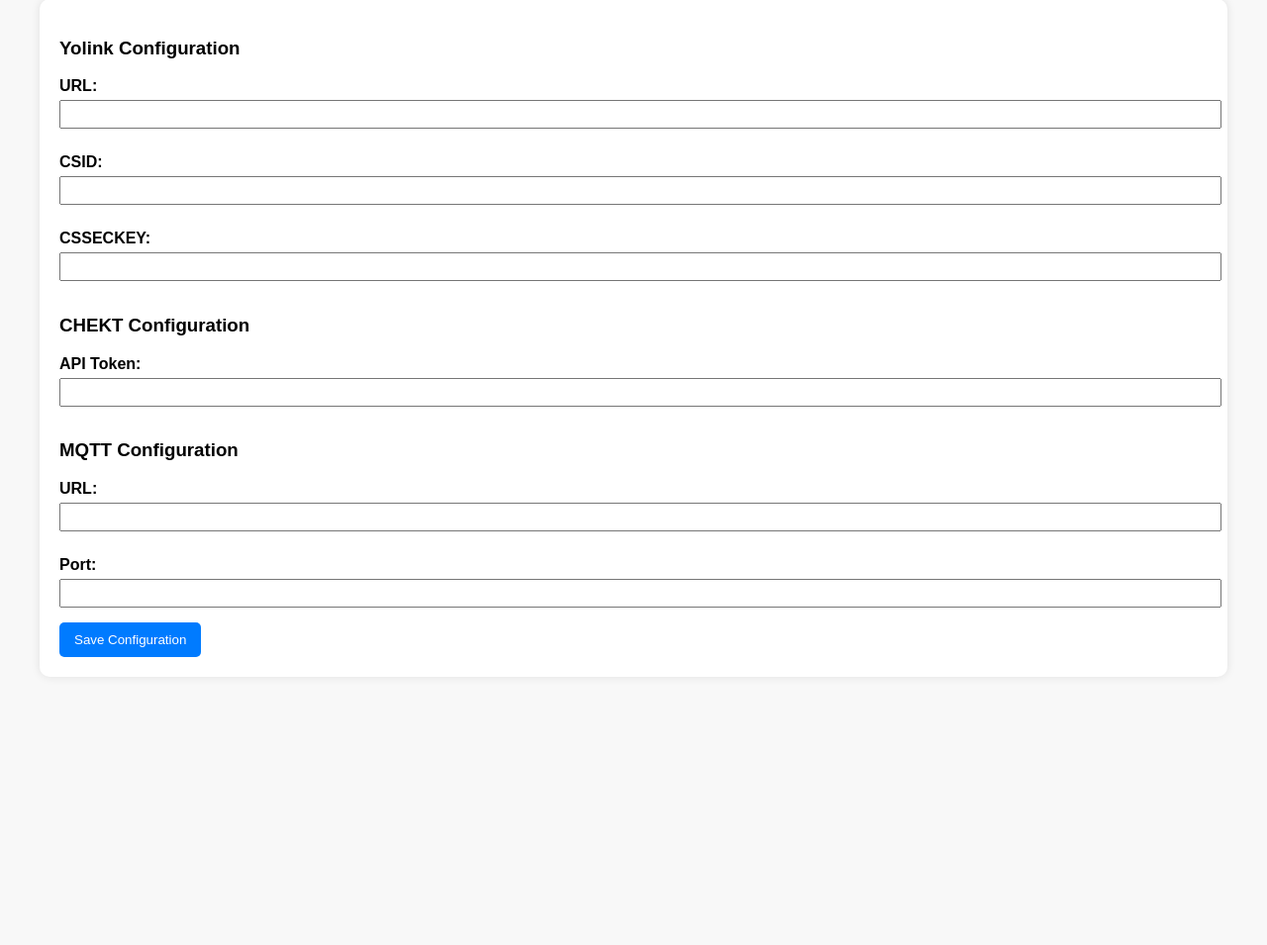
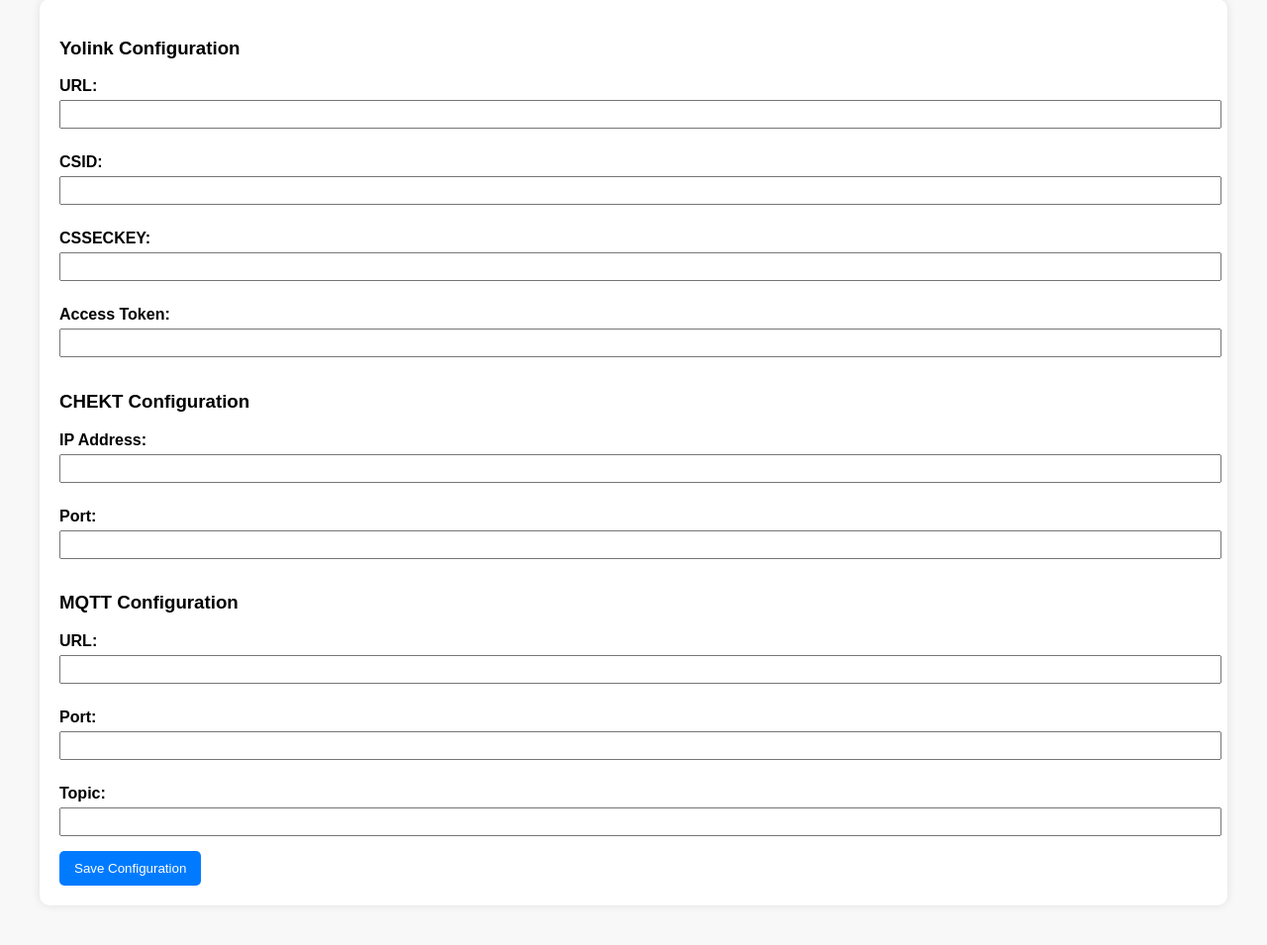
Before and after one commit to lazerusrm/yolink-chekt, a Flask app: page /config in a window 1280 px wide. Shown: the part 121-1076 px from the top of the page at 99% size. Before the commit the page ends 785 px from the top, so only its background shows below. Run offline with Flask 2, Linux system fonts and the light colour scheme.

Commit message:
lots of changes.

```diff
--- a/app.py
+++ b/app.py
@@ -50,6 +50,7 @@ class YoLinkDevice:
         headers = {
             'Content-Type': 'application/json',
             'YS-CSID': self.csid,
+            'Authorization': f"Bearer {config_data['yolink']['token']}",
             'ys-sec': hashlib.md5((json.dumps(self.device_data) + self.csseckey).encode('utf-8')).hexdigest(),
         }
         try:
@@ -155,14 +156,10 @@ def on_message(client, userdata, msg):
         print(f"Error processing message: {str(e)}")
 
 def trigger_chekt_event(chekt_zone_id, event_state):
-    """
-    Trigger the CHEKT API based on the event state (e.g., door open or motion detected).
-    """
     config = load_config()
-    url = f"https://external.chekt.click/api/v1/zones/{chekt_zone_id}/events"
+    url = f"http://{config['chekt']['ip']}:{config['chekt']['port']}/api/v1/zones/{chekt_zone_id}/events"
 
     headers = {
-        'Authorization': f"Bearer {config['chekt']['api_token']}",
         'Content-Type': 'application/json'
     }
 
@@ -170,6 +167,15 @@ def trigger_chekt_event(chekt_zone_id, event_state):
         "event": event_state,
         "timestamp": int(time.time())
     }
+
+    try:
+        response = requests.post(url, headers=headers, json=data)
+        if response.status_code == 200:
+            print(f"CHEKT zone {chekt_zone_id} updated successfully")
+        else:
+            print(f"Failed to update CHEKT zone {chekt_zone_id}. Status code: {response.status_code}")
+    except Exception as e:
+        print(f"Error communicating with CHEKT API: {str(e)}")
 
     try:
         response = requests.post(url, headers=headers, json=data)
--- a/config.yaml
+++ b/config.yaml
@@ -1,11 +1,15 @@
 yolink:
-  url: "http://192.168.1.100:8080"   # Yolink local bridge API URL
-  csid: "your_csid"
-  csseckey: "your_csseckey"
+  url: "https://api.yosmart.com/openApi"  # YoLink cloud API URL
+  csid: "your_csid"                       # YoLink Customer System ID
+  csseckey: "your_csseckey"               # YoLink Customer System Secret Key
+  token: "your_access_token"              # YoLink API token for authorization
 mqtt:
   url: "mqtt://192.168.1.100"
   port: 1883
   topic: "/yolink/events"
+chekt:
+  ip: "192.168.1.200"  # IP address of the CHEKT local bridge
+  port: 30003          # Default port for CHEKT local bridge
 files:
   device_file: "devices.yaml"
   map_file: "mappings.yaml"
--- a/templates/config.html
+++ b/templates/config.html
@@ -45,22 +45,28 @@
 
     <form id="configForm">
         <h3>Yolink Configuration</h3>
-        <label for="yolink_url">URL:</label>
-        <input type="text" id="yolink_url" name="yolink_url" required><br>
-        <label for="yolink_csid">CSID:</label>
-        <input type="text" id="yolink_csid" name="yolink_csid" required><br>
-        <label for="yolink_csseckey">CSSECKEY:</label>
-        <input type="text" id="yolink_csseckey" name="yolink_csseckey" required><br>
+        <label>URL:</label>
+        <input type="text" id="yolink_url"><br>
+        <label>CSID:</label>
+        <input type="text" id="yolink_csid"><br>
+        <label>CSSECKEY:</label>
+        <input type="text" id="yolink_csseckey"><br>
+        <label>Access Token:</label>
+        <input type="text" id="yolink_token"><br>
 
         <h3>CHEKT Configuration</h3>
-        <label for="chekt_token">API Token:</label>
-        <input type="text" id="chekt_token" name="chekt_token" required><br>
+        <label>IP Address:</label>
+        <input type="text" id="chekt_ip"><br>
+        <label>Port:</label>
+        <input type="text" id="chekt_port"><br>
 
         <h3>MQTT Configuration</h3>
-        <label for="mqtt_url">URL:</label>
-        <input type="text" id="mqtt_url" name="mqtt_url" required><br>
-        <label for="mqtt_port">Port:</label>
-        <input type="number" id="mqtt_port" name="mqtt_port" required><br>
+        <label>URL:</label>
+        <input type="text" id="mqtt_url"><br>
+        <label>Port:</label>
+        <input type="text" id="mqtt_port"><br>
+        <label>Topic:</label>
+        <input type="text" id="mqtt_topic"><br>
 
         <button type="button" onclick="saveConfig()">Save Configuration</button>
     </form>
@@ -70,36 +76,43 @@
             fetch('/config')
                 .then(response => response.json())
                 .then(data => {
-                    document.getElementById('yolink_url').value = data.yolink.url;
-                    document.getElementById('yolink_csid').value = data.yolink.csid;
-                    document.getElementById('yolink_csseckey').value = data.yolink.csseckey;
-                    document.getElementById('chekt_token').value = data.chekt.api_token;
-                    document.getElementById('mqtt_url').value = data.mqtt.url;
-                    document.getElementById('mqtt_port').value = data.mqtt.port;
+                    if (data.yolink) {
+                        document.getElementById('yolink_url').value = data.yolink.url;
+                        document.getElementById('yolink_csid').value = data.yolink.csid;
+                        document.getElementById('yolink_csseckey').value = data.yolink.csseckey;
+                        document.getElementById('yolink_token').value = data.yolink.token;
+                    }
+                    if (data.chekt) {
+                        document.getElementById('chekt_ip').value = data.chekt.ip;
+                        document.getElementById('chekt_port').value = data.chekt.port;
+                    }
+                    if (data.mqtt) {
+                        document.getElementById('mqtt_url').value = data.mqtt.url;
+                        document.getElementById('mqtt_port').value = data.mqtt.port;
+                        document.getElementById('mqtt_topic').value = data.mqtt.topic;
+                    }
                 })
                 .catch(error => console.error('Error loading configuration:', error));
         });
 
         function saveConfig() {
-            const saveButton = document.querySelector('button');
-            saveButton.disabled = true;
-            saveButton.innerText = "Saving...";
-
             const config = {
                 yolink: {
                     url: document.getElementById('yolink_url').value,
                     csid: document.getElementById('yolink_csid').value,
-                    csseckey: document.getElementById('yolink_csseckey').value
+                    csseckey: document.getElementById('yolink_csseckey').value,
+                    token: document.getElementById('yolink_token').value
                 },
                 chekt: {
-                    api_token: document.getElementById('chekt_token').value
+                    ip: document.getElementById('chekt_ip').value,
+                    port: document.getElementById('chekt_port').value
                 },
                 mqtt: {
                     url: document.getElementById('mqtt_url').value,
-                    port: document.getElementById('mqtt_port').value
+                    port: document.getElementById('mqtt_port').value,
+                    topic: document.getElementById('mqtt_topic').value
                 }
             };
-
             fetch('/config', {
                 method: 'POST',
                 headers: {
@@ -108,17 +121,8 @@
                 body: JSON.stringify(config)
             })
             .then(response => response.json())
-            .then(data => {
-                alert(data.message);
-                saveButton.disabled = false;
-                saveButton.innerText = "Save Configuration";
-            })
-            .catch(error => {
-                console.error('Error:', error);
-                alert('Failed to save configuration. Please try again.');
-                saveButton.disabled = false;
-                saveButton.innerText = "Save Configuration";
-            });
+            .then(data => alert(data.message))
+            .catch(error => console.error('Error:', error));
         }
     </script>
 </body>
```
Also changed, not shown: templates/index.html (+31 -12 lines).
